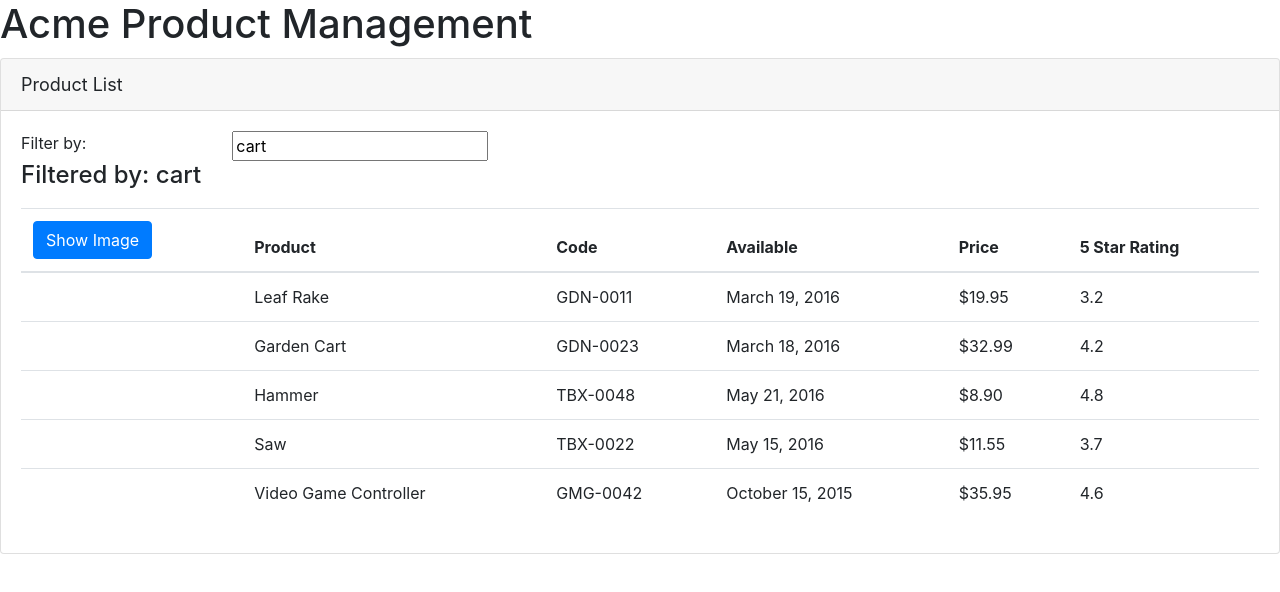
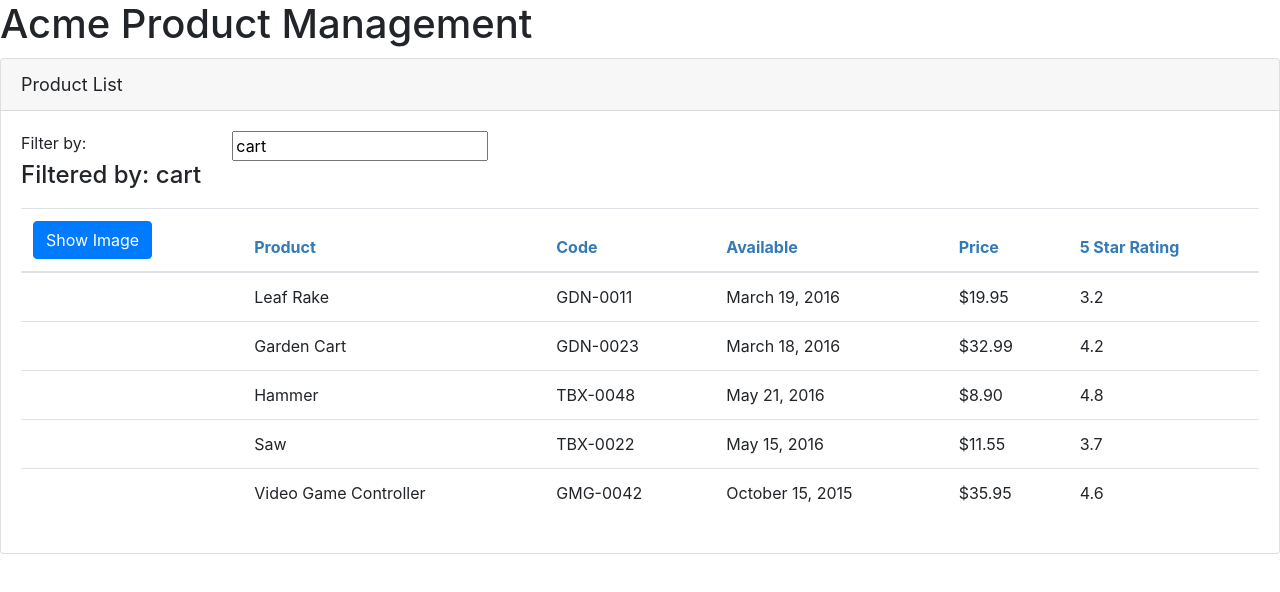
Before and after one commit to ehighbaugh/ps-ng-gettingstarted, an Angular app: page / in a window 1280 px wide. Shown: the top 592 px of the page. Built offline with nearby package versions, Linux system fonts and the light colour scheme.

Commit message:
styled and arranged data on product list page

```diff
--- /dev/null
+++ b/src/app/products/product-list.component.css
@@ -0,0 +1,3 @@
+thead {
+  color: #337AB7;
+}
--- a/src/app/products/product-list.component.ts
+++ b/src/app/products/product-list.component.ts
@@ -1,8 +1,11 @@
 import { Component } from '@angular/core';
+
+import { IProduct } from './product';
 
 @Component({
   selector: 'pm-products',
-  templateUrl: './product-list.component.html'
+  templateUrl: './product-list.component.html',
+  styleUrls: ['./product-list.component.css']
 })
 export class ProductListComponent {
   pageTitle = 'Product List';
@@ -10,7 +13,7 @@ export class ProductListComponent {
   imageMargin = 2;
   showImage = false;
   listFilter = 'cart';
-  products: any[] = [
+  products: IProduct[] = [
     {
       'productId': 1,
       'productName': 'Leaf Rake',
```
